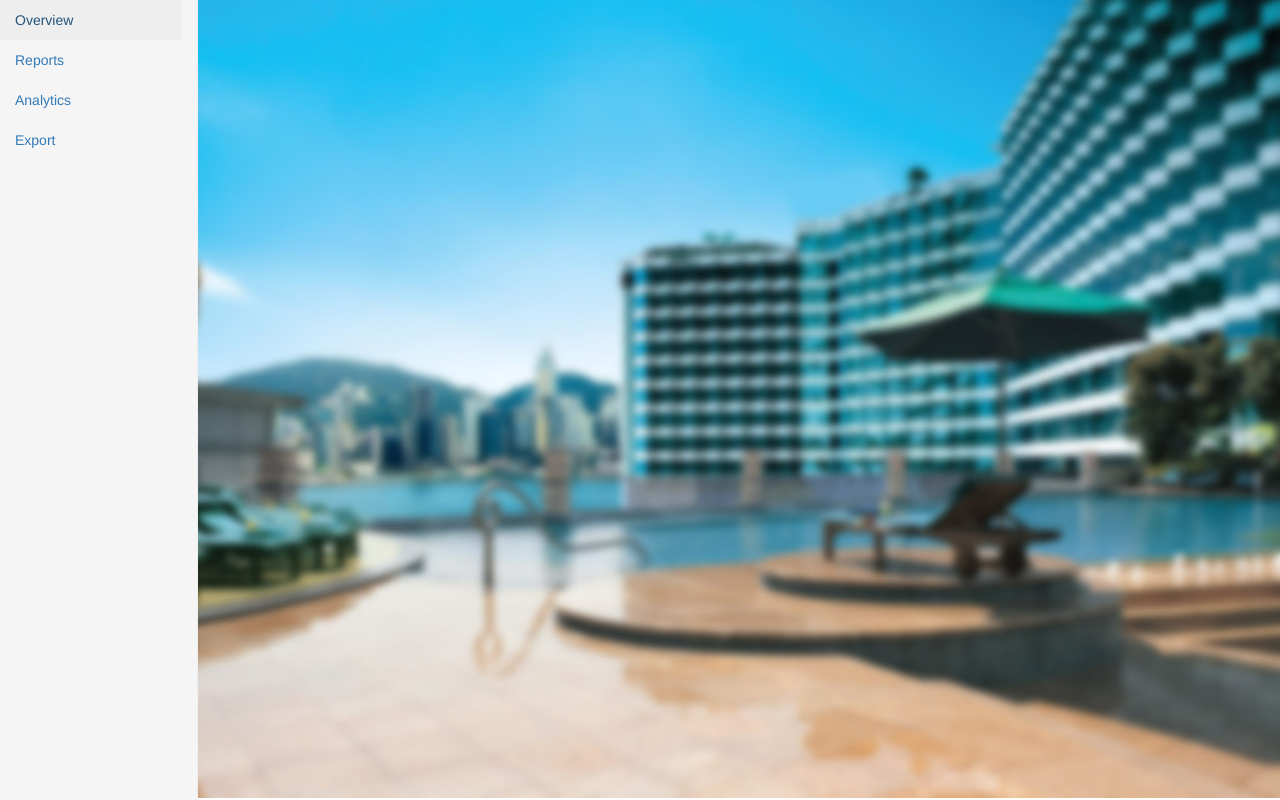
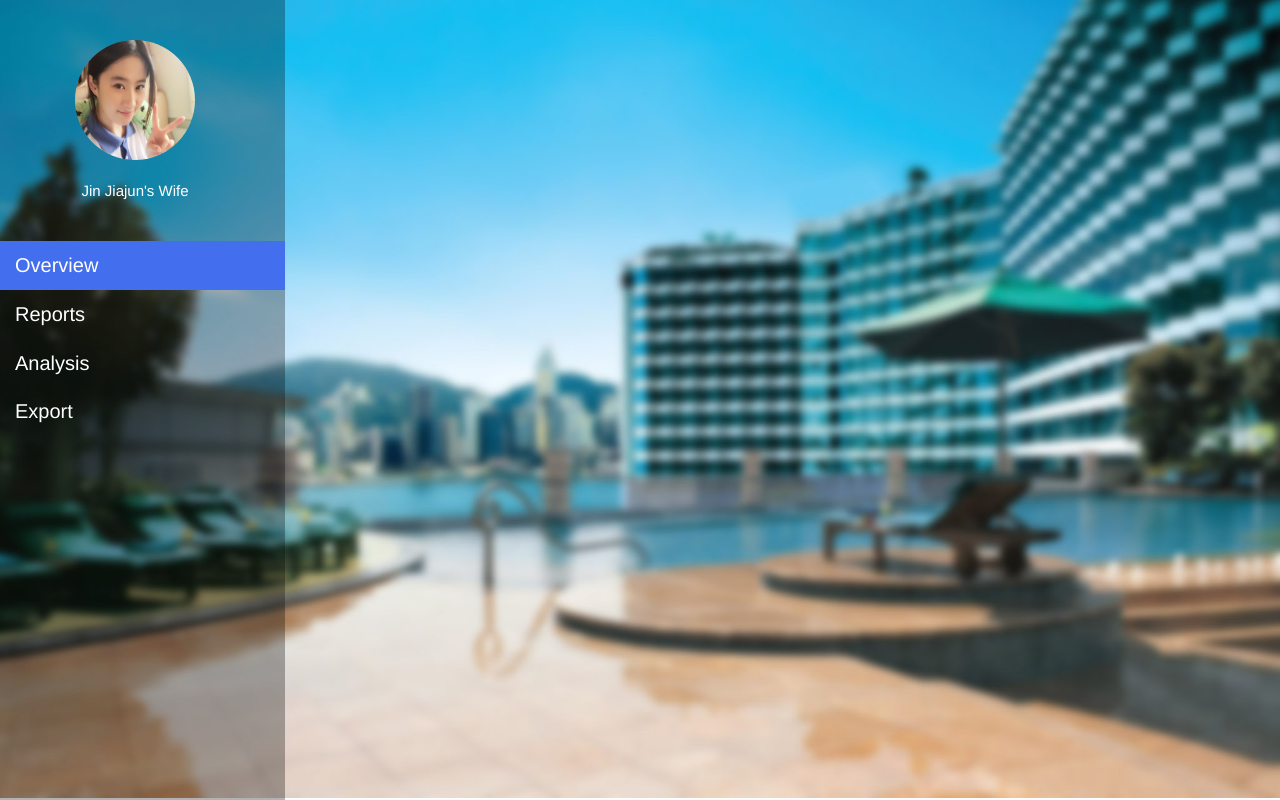
Before and after one commit to georgejinme/MultisenseHotelSystem, a Django app: page /homepage/ in a window 1280 px wide. Run offline with Django 3.2, Linux system fonts and the light colour scheme; the page is wider than the window, and the part outside it is not shown; some libraries are stand-ins or nearby versions.

Commit message:
侧边导航栏完成

```diff
--- a/MultisenseHotelSystem/static/homepage.css
+++ b/MultisenseHotelSystem/static/homepage.css
@@ -10,16 +10,53 @@ body{
 }
 
 .container-fluid .sidebar{
+	width: 300px;
+	border: none;
+	padding: 0px;
 	height: 100%;
 	position: fixed;
     z-index: 1000;
     display: block;
     overflow-x: hidden;
     overflow-y: auto; /* Scrollable contents if viewport is shorter than content. */
-    background-color: #f5f5f5;
-    border-right: 1px solid #eee;
+    background-color: rgba(0,0,0,0.3);
+}
+
+.container-fluid .sidebar .userInfo{
+	position: relative;
+	width: 120px;
+	margin-left: auto;
+    margin-right: auto;
+}
+
+.container-fluid .sidebar .userInfo img{
+	margin-top: 40px;
+	width: 120px;
+	height: 120px;
+}
+
+.container-fluid .sidebar .userInfo p{
+	text-align: center;
+	margin-top: 20px;
+	color: white;
+	font-size: 15px;
+}
+
+
+.container-fluid .sidebar .nav-sidebar{
+	margin-top: 40px;
 }
 
 .container-fluid .sidebar .active{
-	background-color: blue;
+	background-color: #436EEE;
 }
+
+.container-fluid .sidebar a:hover{
+	background-color: #5CACEE;
+}
+
+.container-fluid .sidebar a{
+	margin-left: 15px;
+	color:white;
+	font-size: 20px;
+}
--- a/MultisenseHotelSystem/static/homepage.js
+++ b/MultisenseHotelSystem/static/homepage.js
@@ -1,32 +1,46 @@
 var SideBar = React.createClass({
-  //todo
+
   getInitialState: function(){
-    if (this.props.userType == "manager"){
-      return {
-        activeBar: ["active", "nonactive", "nonactive", "nonactive"]
+    var type = []
+    for (var i = 0; i < this.props.functions.length; ++i){
+      if (i == 0){
+        type.push("active")
+      }else{
+        type.push("nonactive")
       }
     }
-    return {activeBar: ["active", "nonactive", "nonactive", "nonactive"]}
+    return {
+      activeBar: type
+    }
   },
-  render:function(){
+  render: function(){
+    var status = this.state.activeBar
+    var handle = this.handleNavClick
     return (
         <div className="col-sm-3 col-md-2 sidebar">
+          <div className="userInfo">
+            <img src="/static/img/2.jpg" className="img-circle"></img>
+            <p>{this.props.userName}</p>
+          </div>
           <ul className="nav nav-sidebar">
-            <li className="active" onClick = {this.handleBarClick}><a id = "0" href="#">Overview</a></li>
-            <li onClick = {this.handleBarClick}><a id = "1" href="#">Reports</a></li>
-            <li onClick = {this.handleBarClick}><a id = "2" href="#">Analytics</a></li>
-            <li onClick = {this.handleBarClick}><a id = "3" href="#">Export</a></li>
+            {
+              this.props.functions.map(function(i, index){
+              return (
+                <li className={status[index]} onClick = {handle}><a id = {index} href="#">{i}</a></li>
+              )})
+            }
           </ul>
         </div>
     )
   },
-  handleBarClick:function(ev){
+
+  handleNavClick: function(ev){
     var type = []
-    for (var i = 0; i < this.state.userType.length; ++i){
+    for (var i = 0; i < this.props.functions.length; ++i){
       if (i == ev.target.id){
-        type.push(true)
+        type.push("active")
       }else{
-        type.push(false)
+        type.push("nonactive")
       }
     }
     this.setState({
@@ -46,17 +60,13 @@ var Main = React.createClass({
 
 
 var HomePage = React.createClass({
-  getInitialState: function(){
-    return {
-      userType: "manager"
-    }
-  },
   render: function() {
     return (
       <div className = "container-fluid">
         <div className="row">
           <SideBar
-            userType = {this.state.userType}
+            functions = {["Overview", "Reports", "Analysis", "Export"]}
+            userName = {"Jin Jiajun's Wife"}
           ></SideBar>
           <Main />
         </div>
```
Also changed, not shown: MultisenseHotelSystem/static/img/2.jpg (added).
